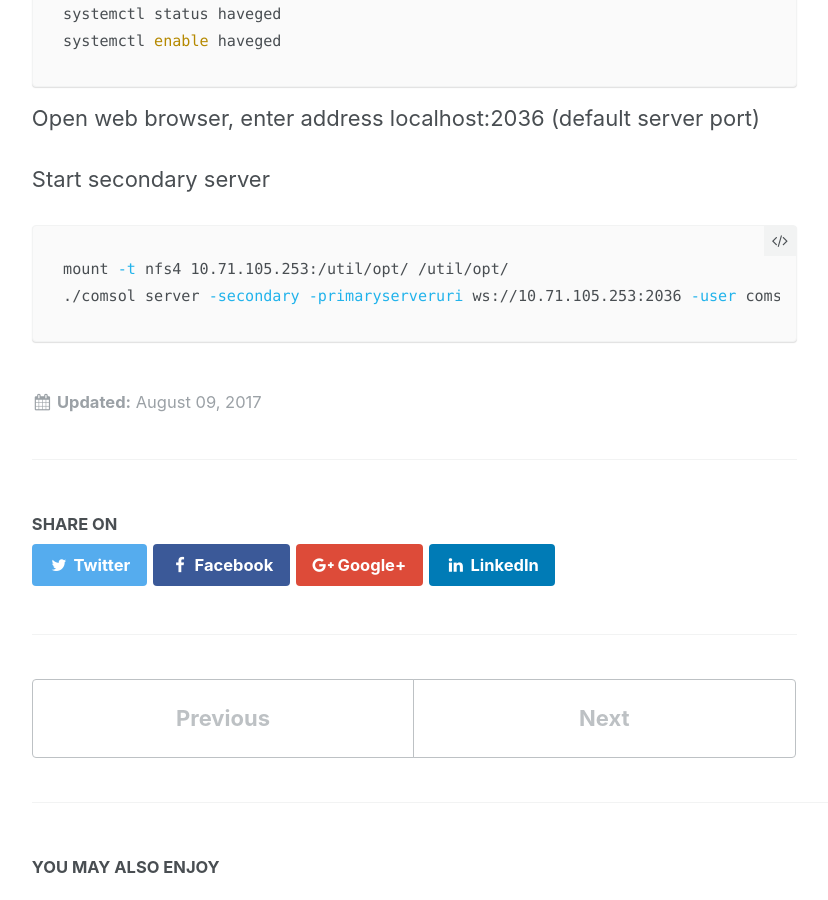
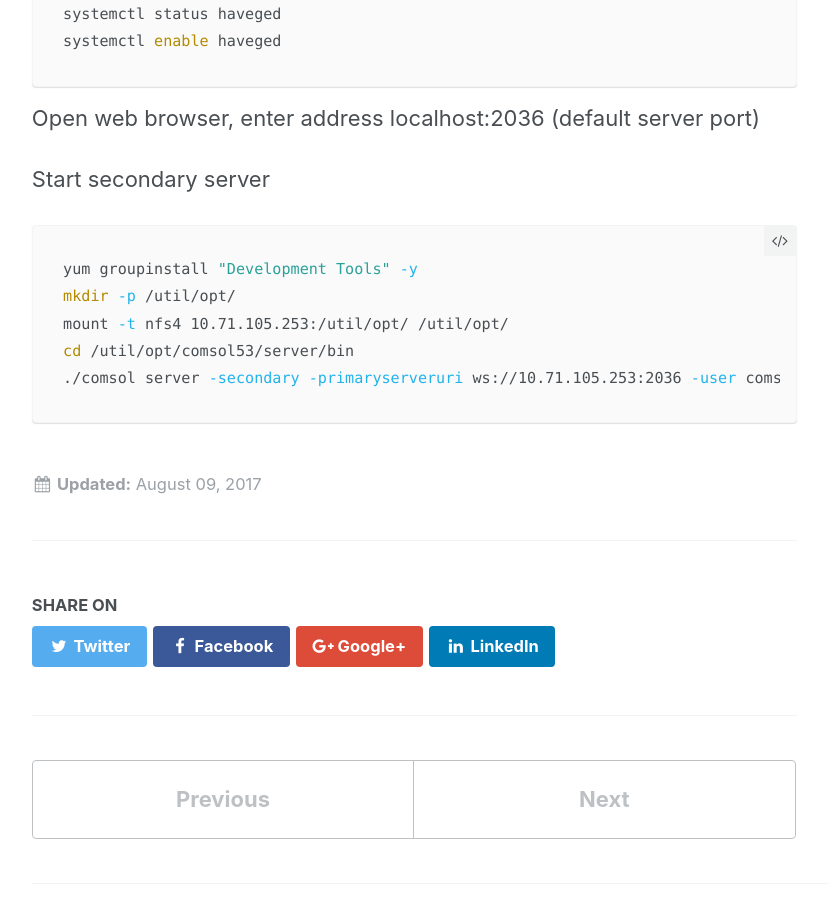
Before and after one commit to JingchaoZhang/JingchaoZhang.github.io, a Jekyll site: the page built from _posts/2017-08-09-COMSOL V5.3 Linux Server.md, in a window 1280 px wide and 900 px high, scrolled down 811 px. Shown: the whole window, without its empty margins (252-1080 px from the left). Built offline with Jekyll 4.4.1, drawn with Linux system fonts in a browser that asks for light colours.

Commit message:
Update 2017-08-09-COMSOL V5.3 Linux Server.md

````diff
--- a/_posts/2017-08-09-COMSOL V5.3 Linux Server.md
+++ b/_posts/2017-08-09-COMSOL V5.3 Linux Server.md
@@ -30,6 +30,9 @@ Open web browser, enter address localhost:2036 (default server port)
 
 Start secondary server
 ```bash
+yum groupinstall "Development Tools" -y
+mkdir -p /util/opt/
 mount -t nfs4 10.71.105.253:/util/opt/ /util/opt/
-./comsol server -secondary -primaryserveruri ws://10.71.105.253:2036 -user comsoladmin -serviceport 2036
+cd /util/opt/comsol53/server/bin
+./comsol server -secondary -primaryserveruri ws://10.71.105.253:2036 -user comsoladmin -serviceport 2036 &
 ```
````
